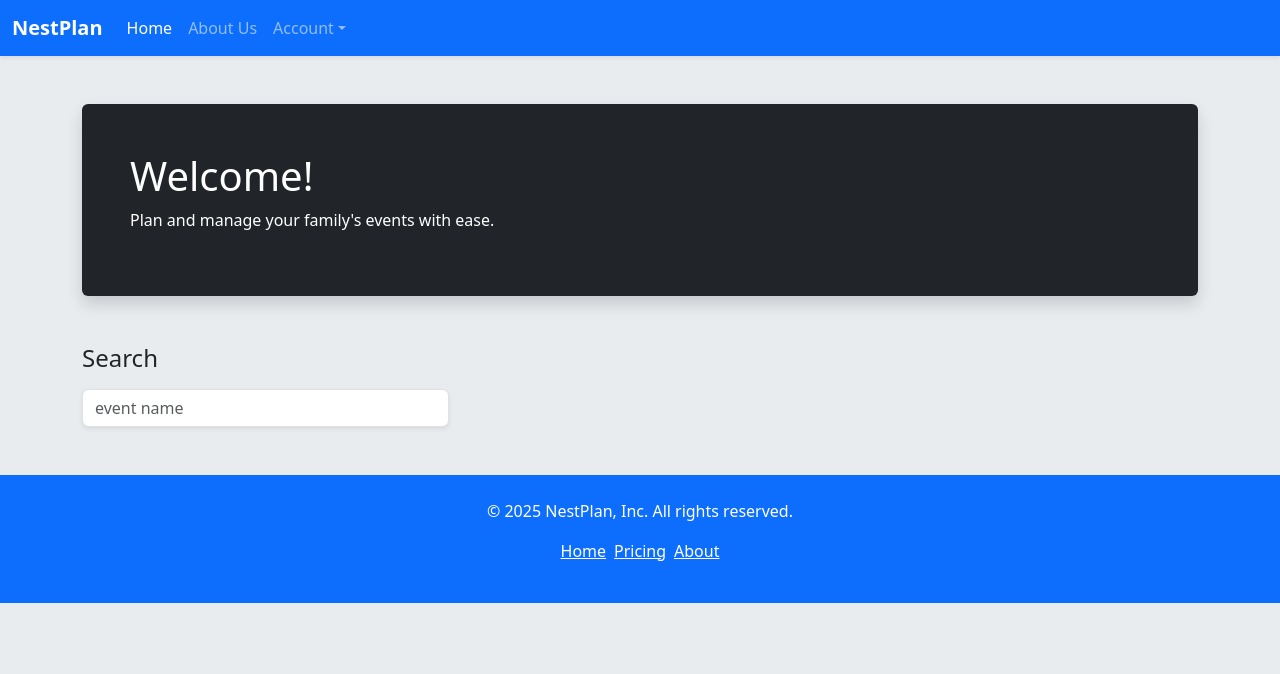
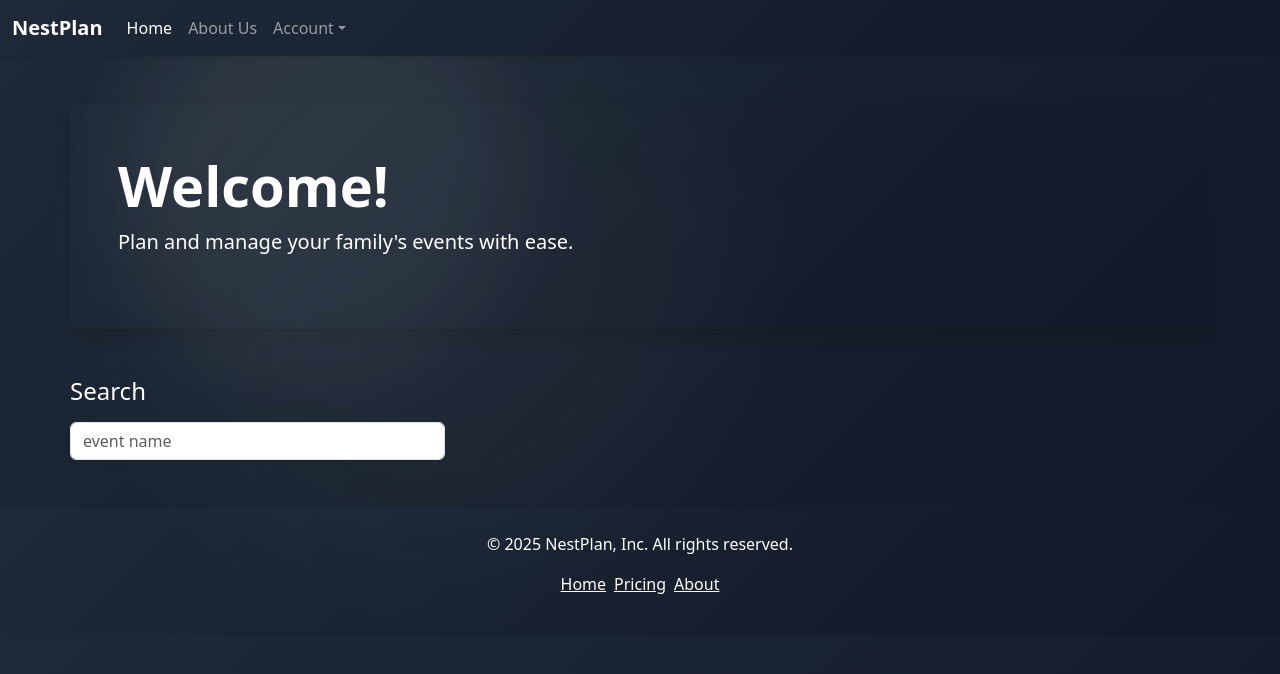
Before and after one commit to saulmackenzie/fewd2526-cwfrontend, a React (Create React App) app: page / in a window 1280 px wide. Shown: the top 674 px of the page. Built offline with nearby package versions, Linux system fonts and the light colour scheme.

Commit message:
UI/UX update 3

```diff
--- a/src/components/Footer.jsx
+++ b/src/components/Footer.jsx
@@ -2,7 +2,7 @@ import React from "react";
 
 function Footer() {
     return (
-        <footer class="bg-primary text-white py-4">
+        <footer class="bg-dark ui-gradient text-white py-4">
             <div class="container text-center">
                 <p>© 2025 NestPlan, Inc. All rights reserved.</p>
                 <ul class="list-inline">
--- a/src/components/Navbar.jsx
+++ b/src/components/Navbar.jsx
@@ -6,7 +6,7 @@ export default function Navbar() {
   const { user, isAuthenticated } = useAuthState();
 
   return (
-    <nav className="navbar navbar-expand-lg navbar-dark bg-primary sticky-top shadow-sm">
+    <nav className="navbar navbar-expand-lg navbar-dark bg-dark ui-gradient sticky-top shadow-sm">
       <div className="container-fluid">
         <Link className="navbar-brand fw-semibold" to="/">NestPlan</Link>
         <button className="navbar-toggler" type="button" data-bs-toggle="collapse" data-bs-target="#navbarSupportedContent" aria-controls="navbarSupportedContent" aria-expanded="false" aria-label="Toggle navigation">
--- a/src/components/css/EventCard.module.css
+++ b/src/components/css/EventCard.module.css
@@ -8,3 +8,8 @@
     transform: scale(0.95);
     transition: transform 75ms ease;
 }
+
+.ecBg:hover {
+    transform: translateY(-5px);
+    transition: transform 150ms ease;
+}
--- a/src/components/events/EventCard.jsx
+++ b/src/components/events/EventCard.jsx
@@ -5,7 +5,7 @@ import styles from '../css/EventCard.module.css';
 
 export default function EventCard({event}) {
   return (
-    <div class="card shadow-sm" style={{ width: '18rem' }}>
+    <div class={`card shadow-sm bg-dark ui-gradient text-white ${styles.ecBg}`} style={{ width: '18rem' }}>
       <img src={event?.image ?? "https://tse4.mm.bing.net/th/id/OIP.ndCKdMbJTMQkzLuC72moswHaFE?cb=12&rs=1&pid=ImgDetMain&o=7&rm=3"} class="card-img-top" alt={event?.event + " Image" ?? "Placeholder Image"} />
       <hr className="w-75 mx-auto my-0" />
       <div class="card-body">
@@ -16,7 +16,7 @@ export default function EventCard({event}) {
           <p class="card-text text-capitalize">{event.location}</p>
         </div>
         <div className="text-end">
-          <Link to={"/event/" + event._id} className={`btn btn-primary-outline ${styles.ecButton}`}>View</Link>
+          <Link to={"/event/" + event._id} className={`btn btn-primary-outline text-white ${styles.ecButton}`}>View</Link>
         </div>
       </div>
     </div>
--- a/src/components/events/SearchBar.jsx
+++ b/src/components/events/SearchBar.jsx
@@ -4,7 +4,7 @@ function SearchBar({ value = '', onChange = () => {}}) {
     return (
         <form className="row g-2 align-items-center mb-4">
             <div className="col-md-4">
-                <label className="form-label"><h4 className="fw-light">Search</h4></label>
+                <label className="form-label"><h4 className="fw-light text-white">Search</h4></label>
                 <input
                     className="form-control shadow-sm"
                     placeholder="event name"
--- a/src/index.css
+++ b/src/index.css
@@ -5,10 +5,15 @@ body {
     sans-serif;
   -webkit-font-smoothing: antialiased;
   -moz-osx-font-smoothing: grayscale;
-  background-color: #e9ecef !important;
+  background-color: var(--bs-dark) !important;
+  background: linear-gradient(135deg, #1f2937, #111827);
 }
 
 code {
   font-family: source-code-pro, Menlo, Monaco, Consolas, 'Courier New',
     monospace;
 }
+
+.ui-gradient {
+  background: linear-gradient(135deg, #1f2937, #111827);
+}
--- a/src/pages/About.jsx
+++ b/src/pages/About.jsx
@@ -1,10 +1,10 @@
 function About() {
     return (
         <div className="container mt-4 py-4">
-            <h1>About NestPlan</h1>
+            <h1 className="text-white display-5">About<span className="fw-semibold"> NestPlan</span></h1>
             <section className="mb-5">
-                <div className="lead">
-                    <p>NestPlan helps families plan and manage fun events and days out, making it easy to stay organised and connected.</p>
+                <div className="lead text-white">
+                    <p><span className="fw-semibold">NestPlan</span> helps families plan and manage fun events and days out, making it easy to stay organised and connected.</p>
                     <p>Our focus is on family-friendly outings: create event itineraries, coordinate who brings what, and keep everyone informed before, during and after the day.</p>
                 </div>
 
--- a/src/pages/Home.jsx
+++ b/src/pages/Home.jsx
@@ -31,11 +31,11 @@ function Home() {
         : [];
 
     return (
-        <div className="container mt-4 py-4">
+        <div className="container mt-4 py-4 mx-auto px-3 px-md-0">
             {/* Family context + add event jumbotron */}
-            <div className="p-4 p-md-5 text-white rounded bg-dark mb-5 shadow">
-                <h1>Welcome{isAuthenticated && ( <span>, {user.username}</span> )}!</h1>
-                <p>Plan and manage your family's events with ease.</p>
+            <div className={`p-4 p-md-5 text-white rounded bg-dark mb-5 shadow ui-gradient ${styles.heroSection}`}>
+                <h1 className="display-4 fw-bold">Welcome{isAuthenticated && ( <span>, {user.username}</span> )}!</h1>
+                <p className="lead mb-4">Plan and manage your family's events with ease.</p>
                 {isAuthenticated && (
                     <div className="row text-center">
                         <div className='col-6'>
@@ -56,7 +56,7 @@ function Home() {
             {isAuthenticated && (
                 <div className='mb-5'>
                     {/* Upcoming Event cards */}
-                    <h4 className="mb-3 fw-light">Upcoming Events</h4>
+                    <h4 className="mb-3 fw-light text-white">Upcoming Events</h4>
                     {filteredEvents.length > 0 ? (
                         filteredEvents.map(evt => (
                             <EventCard key={evt.id ?? evt._id} event={evt} />
--- a/src/pages/css/Home.module.css
+++ b/src/pages/css/Home.module.css
@@ -8,3 +8,40 @@
     transform: scale(0.95);
     transition: transform 75ms ease;
 }
+
+.heroSection {
+  position: relative;
+  z-index: 0;
+}
+
+.heroSection::before {
+  content: "";
+  position: absolute;
+  width: 400px;
+  height: 400px;
+  top: -125px;
+  right: 1;
+
+  background: rgba(255, 255, 255, 0.05);
+  border-radius: 50%;
+  filter: blur(40px);
+
+  pointer-events: none;
+  z-index: -1;
+}
+
+.heroSection::after {
+  content: "";
+  position: absolute;
+  width: 600px;
+  height: 600px;
+  top: -150px;
+  right: 1;
+
+  background: rgba(255, 255, 255, 0.03);
+  border-radius: 50%;
+  filter: blur(80px);
+
+  pointer-events: none;
+  z-index: -1;
+}
```
